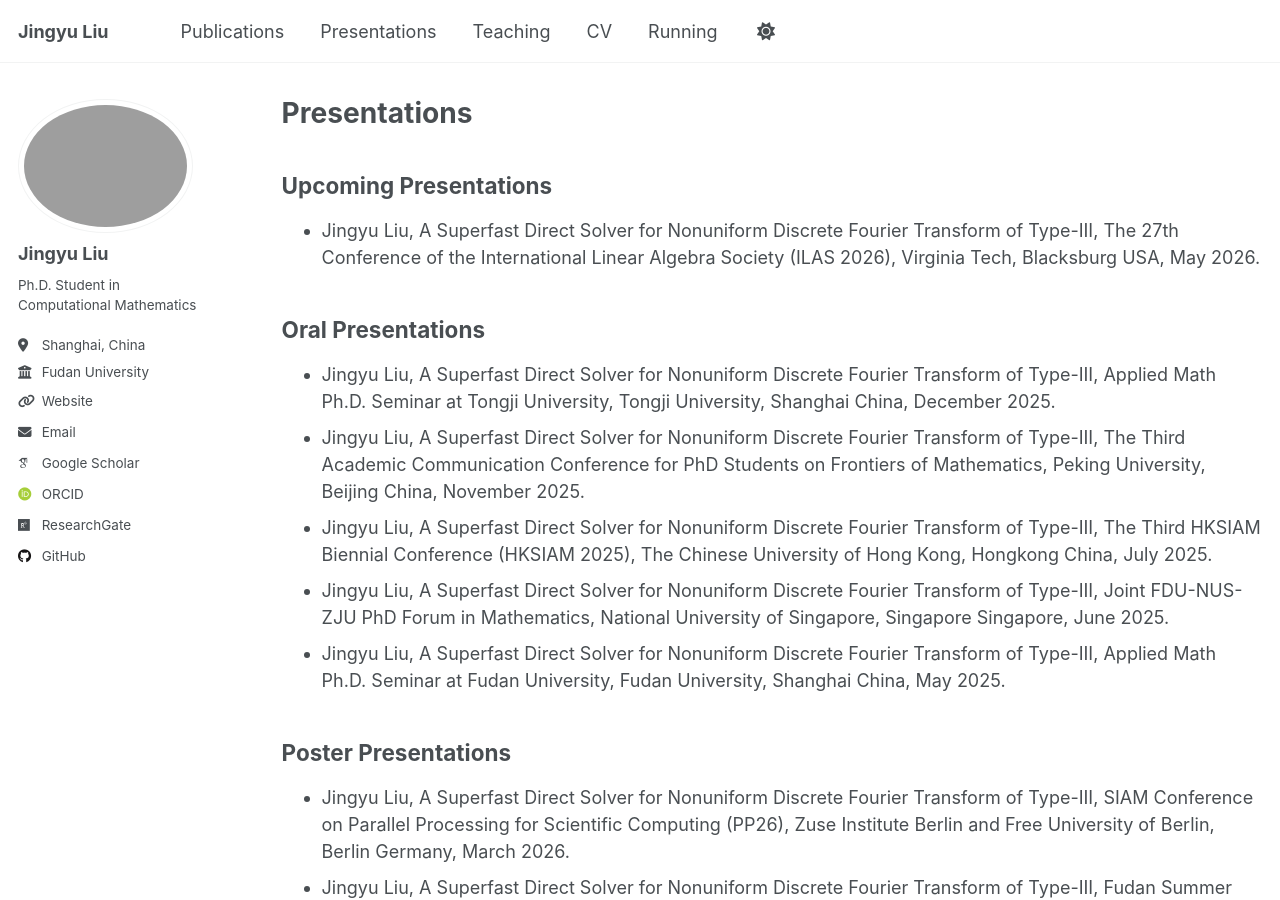
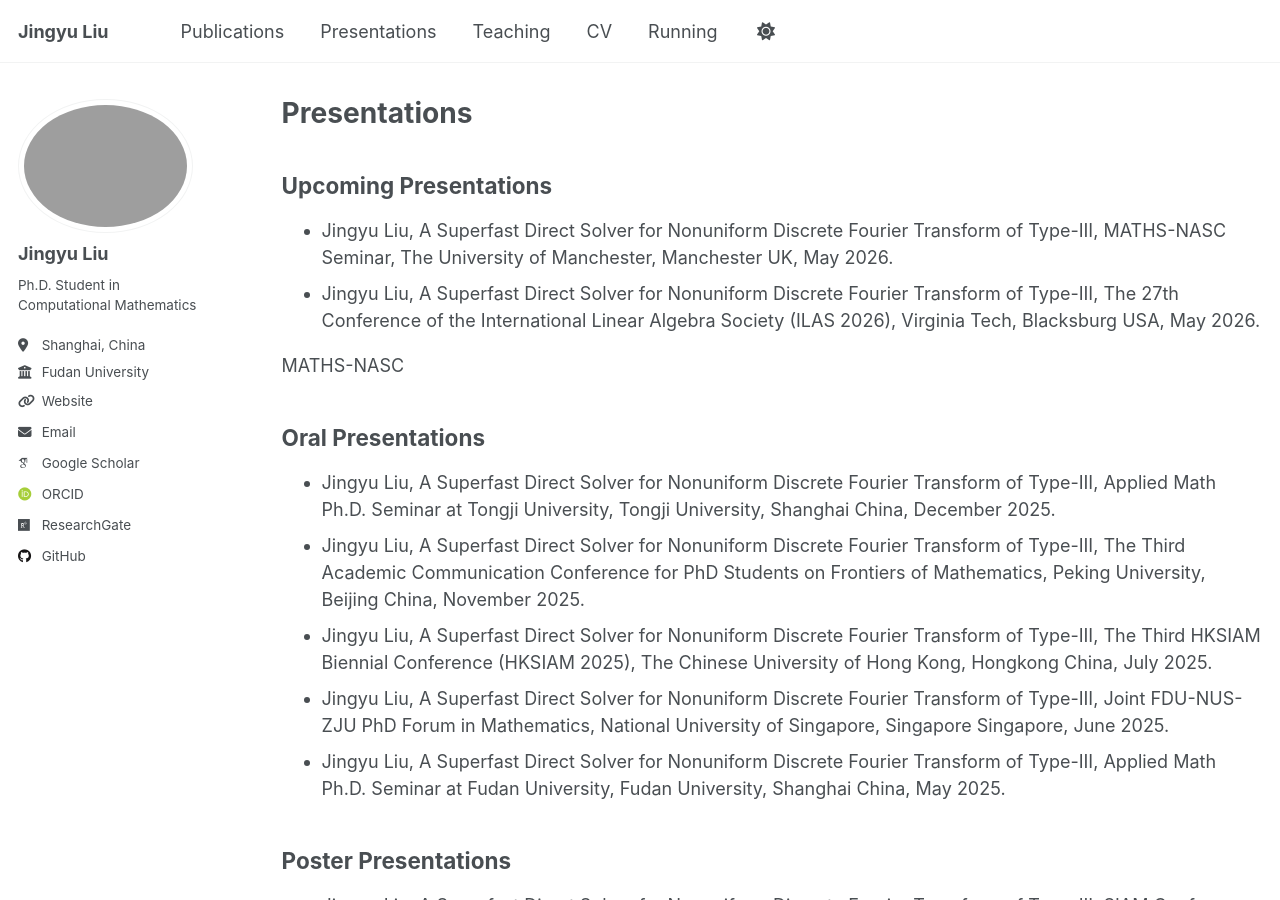
Before and after one commit to JingyuLiuMath/JingyuLiuMath.github.io, a Jekyll site: the page built from _pages/presentations.md, in a window 1280 px wide and 900 px high. Built offline with Jekyll 4.4.1, drawn with Linux system fonts in a browser that asks for light colours; some web fonts are replaced.

Commit message:
update manchester_talk

```diff
--- a/_pages/presentations.md
+++ b/_pages/presentations.md
@@ -9,7 +9,10 @@ author_profile: true
 
 ## Upcoming Presentations
 
+- Jingyu Liu, A Superfast Direct Solver for Nonuniform Discrete Fourier Transform of Type-III, MATHS-NASC Seminar, The University of Manchester, Manchester UK, May 2026.
 - Jingyu Liu, A Superfast Direct Solver for Nonuniform Discrete Fourier Transform of Type-III, The 27th Conference of the International Linear Algebra Society (ILAS 2026), Virginia Tech, Blacksburg USA, May 2026.
+
+MATHS-NASC
 
 ## Oral Presentations
 
```
Also changed, not shown: _pages/cv.md (+2 -0 lines).
